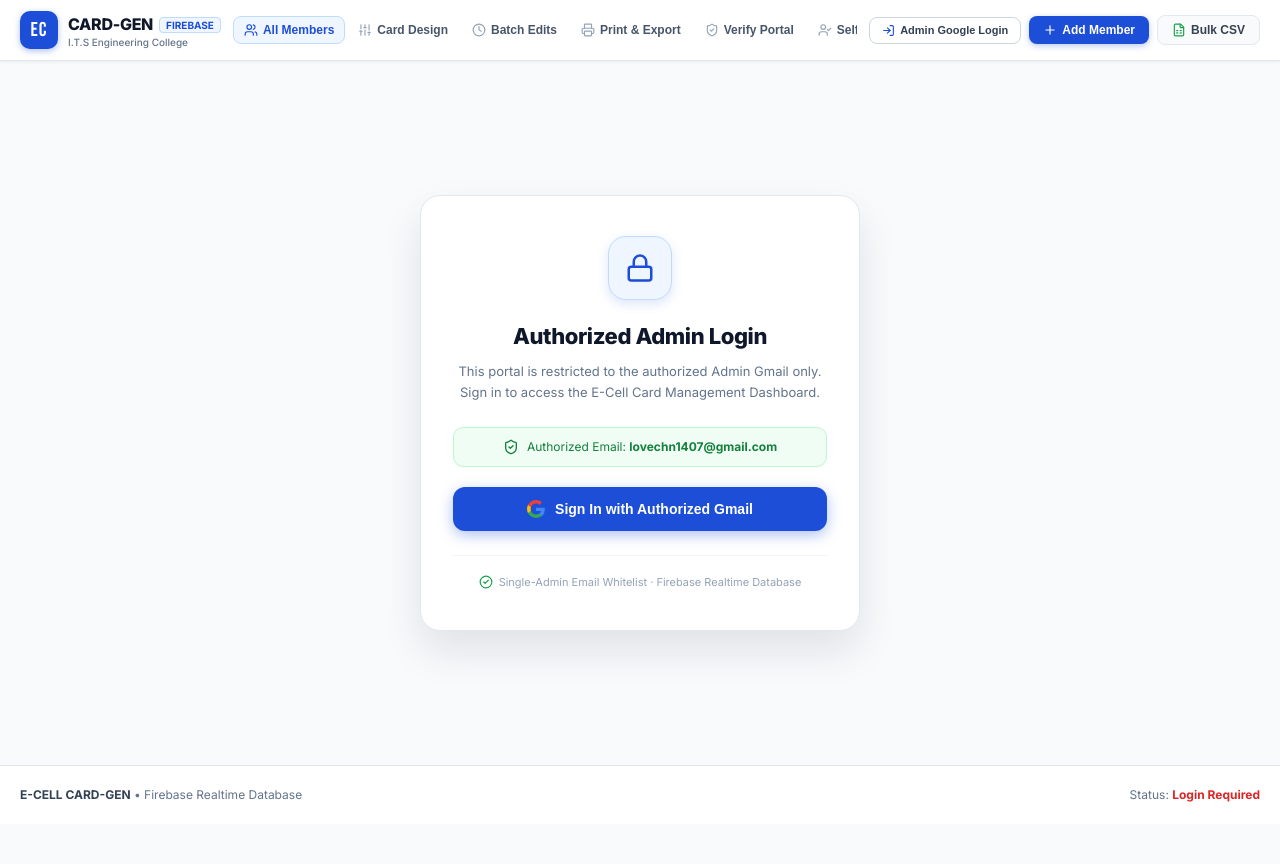
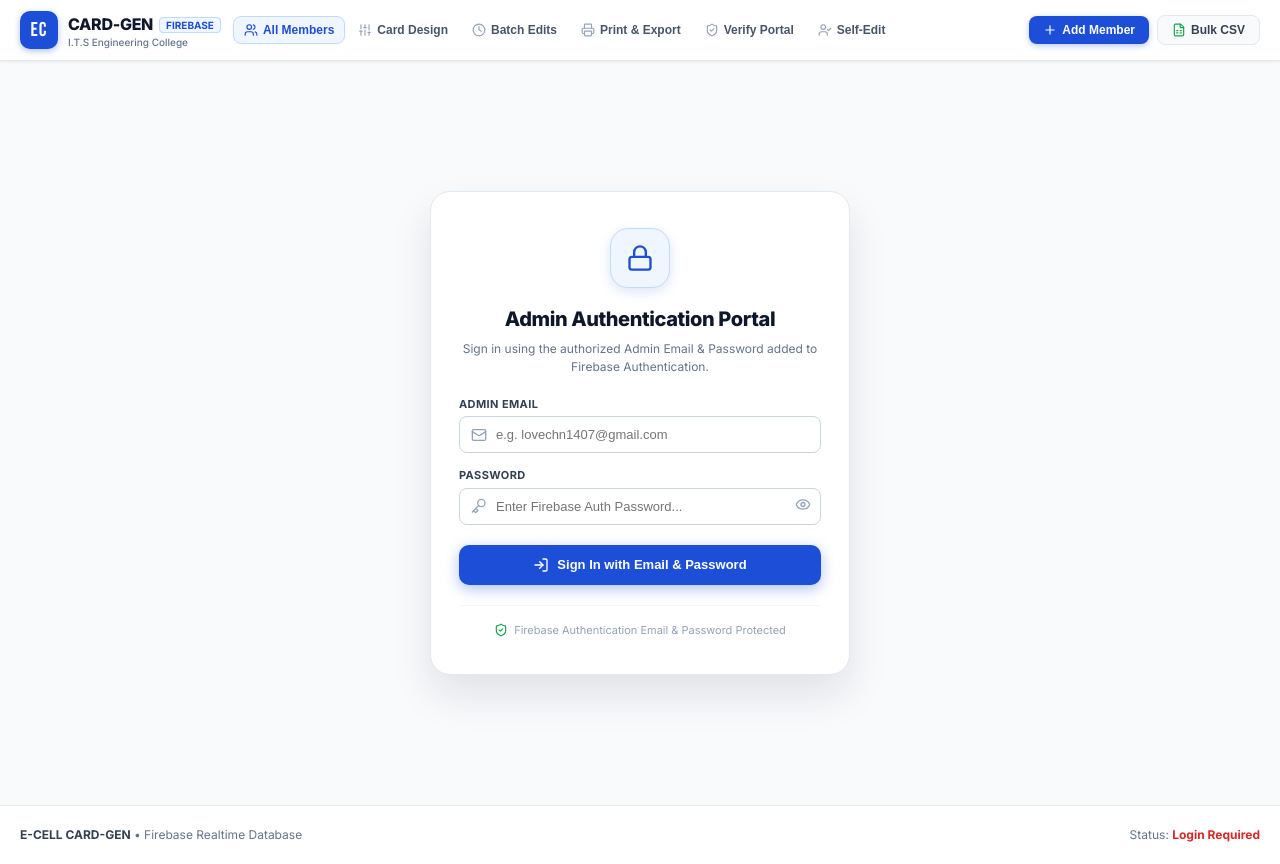
Before and after one commit to lovechn1407-debug/CARD-GEN, a React (Vite) app: page / in a window 1280 px wide. Before the commit the page ends 824 px from the top, so only its background shows below. Built offline with nearby package versions, Linux system fonts and the light colour scheme; no server answers; the database is empty.

Commit message:
feat: replace Google Auth with Email & Password Auth, remember admin session, and defer RTDB loading until authenticated

```diff
--- a/src/App.jsx
+++ b/src/App.jsx
@@ -38,30 +38,45 @@
   const [showBulkModal, setShowBulkModal] = useState(false);
 
   useEffect(() => {
-    // onAuthStateChanged fires once immediately when Firebase resolves auth
-    // (from either a fresh session, redirect result, or no session)
+    // Listen for Firebase Auth state changes (remembers logged-in admin user across page reloads)
     const unsubAuth = subscribeToAuth((u) => {
       setUser(u);
-      setAuthLoading(false); // Only show login gate AFTER Firebase tells us the auth state
+      setAuthLoading(false);
     });
-
-    const unsubMembers = subscribeMembers((list) => setMembers(list));
-    const unsubBatches = subscribeBatches((list) => setBatches(list));
-    const unsubConfig = subscribeTemplateConfig((cfg) => setTemplateConfig(cfg));
-    const unsubCardTemplates = subscribeCardTemplates((templates) => setCardTemplates(templates));
 
     const handleHashChange = () => setCurrentRoute(window.location.hash || '#/');
     window.addEventListener('hashchange', handleHashChange);
 
     return () => {
       unsubAuth();
-      unsubMembers();
-      unsubBatches();
-      unsubConfig();
-      unsubCardTemplates();
       window.removeEventListener('hashchange', handleHashChange);
     };
   }, []);
+
+  // DO NOT load Realtime Database until user logs in as Authorized Admin!
+  useEffect(() => {
+    const cfg = getTemplateConfig();
+    const isAdmin = user && !user.isAnonymous && isEmailAuthorized(user.email, cfg.allowedAdminEmail);
+
+    if (!isAdmin) {
+      setMembers([]);
+      setBatches([]);
+      return;
+    }
+
+    // Subscribe to database listeners ONLY when admin is logged in
+    const unsubMembers = subscribeMembers((list) => setMembers(list));
+    const unsubBatches = subscribeBatches((list) => setBatches(list));
+    const unsubConfig = subscribeTemplateConfig((cfg) => setTemplateConfig(cfg));
+    const unsubCardTemplates = subscribeCardTemplates((templates) => setCardTemplates(templates));
+
+    return () => {
+      unsubMembers && unsubMembers();
+      unsubBatches && unsubBatches();
+      unsubConfig && unsubConfig();
+      unsubCardTemplates && unsubCardTemplates();
+    };
+  }, [user]);
 
   const handleAddMember = async (newMember) => { await updateMember(newMember); };
   const handleImportBatch = async (newMembers, newBatch) => {
--- a/src/components/AdminLoginGate.jsx
+++ b/src/components/AdminLoginGate.jsx
@@ -1,91 +1,134 @@
 import React, { useState } from 'react';
-import { loginWithGoogle } from '../utils/firebase';
+import { loginWithEmailPassword } from '../utils/firebase';
 import { getTemplateConfig } from '../utils/storage';
-import { Lock, ShieldAlert, CheckCircle2, ShieldCheck } from 'lucide-react';
+import { Lock, ShieldAlert, ShieldCheck, Mail, Key, Eye, EyeOff, LogIn } from 'lucide-react';
 
 export default function AdminLoginGate() {
+  const [email, setEmail] = useState('');
+  const [password, setPassword] = useState('');
+  const [showPassword, setShowPassword] = useState(false);
   const [isSigningIn, setIsSigningIn] = useState(false);
   const [errorMsg, setErrorMsg] = useState('');
 
   const cfg = getTemplateConfig();
   const currentAllowedEmail = cfg.allowedAdminEmail;
 
-  const handleGoogleLogin = async () => {
+  const handleEmailPasswordLogin = async (e) => {
+    e.preventDefault();
+    if (!email.trim() || !password) {
+      setErrorMsg('Please enter both Email and Password.');
+      return;
+    }
     setIsSigningIn(true);
     setErrorMsg('');
     try {
-      await loginWithGoogle(currentAllowedEmail);
-      // onAuthStateChanged in App.jsx will detect the sign-in and update state
+      await loginWithEmailPassword(email, password, currentAllowedEmail);
+      // onAuthStateChanged in App.jsx detects authentication state
     } catch (err) {
-      setErrorMsg(err.message || 'Google Sign-In failed. Please try again.');
+      setErrorMsg(err.message || 'Authentication failed. Check your Firebase Auth credentials.');
     } finally {
       setIsSigningIn(false);
     }
   };
 
   return (
-    <div style={{ minHeight: '80vh', display: 'flex', alignItems: 'center', justifyContent: 'center', padding: '24px 16px', boxSizing: 'border-box' }}>
-      <div style={{ background: '#ffffff', border: '1px solid #e2e8f0', borderRadius: '20px', padding: '40px 32px', maxWidth: '440px', width: '100%', boxShadow: '0 20px 40px rgba(15,23,42,0.1)', textAlign: 'center', boxSizing: 'border-box' }}>
+    <div style={{ minHeight: '85vh', display: 'flex', alignItems: 'center', justifyContent: 'center', padding: '24px 16px', boxSizing: 'border-box' }}>
+      <div style={{ background: '#ffffff', border: '1px solid #e2e8f0', borderRadius: '20px', padding: '36px 28px', maxWidth: '420px', width: '100%', boxShadow: '0 20px 40px rgba(15,23,42,0.1)', textAlign: 'center', boxSizing: 'border-box' }}>
 
-        <div style={{ width: 64, height: 64, background: '#eff6ff', border: '1px solid #bfdbfe', borderRadius: '18px', display: 'flex', alignItems: 'center', justifyContent: 'center', margin: '0 auto 20px', boxShadow: '0 4px 12px rgba(29,78,216,0.15)' }}>
-          <Lock style={{ width: 30, height: 30, color: '#1d4ed8' }} />
+        <div style={{ width: 60, height: 60, background: '#eff6ff', border: '1px solid #bfdbfe', borderRadius: '18px', display: 'flex', alignItems: 'center', justifyContent: 'center', margin: '0 auto 16px', boxShadow: '0 4px 12px rgba(29,78,216,0.15)' }}>
+          <Lock style={{ width: 28, height: 28, color: '#1d4ed8' }} />
         </div>
 
-        <h2 style={{ fontSize: '22px', fontWeight: 800, color: '#0f172a', margin: '0 0 8px', letterSpacing: '-0.4px' }}>
-          Authorized Admin Login
+        <h2 style={{ fontSize: '20px', fontWeight: 800, color: '#0f172a', margin: '0 0 6px', letterSpacing: '-0.4px' }}>
+          Admin Authentication Portal
         </h2>
 
-        <p style={{ fontSize: '13px', color: '#64748b', margin: '0 0 24px', lineHeight: 1.6 }}>
-          This portal is restricted to the authorized Admin Gmail only. Sign in to access the E-Cell Card Management Dashboard.
+        <p style={{ fontSize: '12px', color: '#64748b', margin: '0 0 20px', lineHeight: 1.5 }}>
+          Sign in using the authorized Admin Email & Password added to Firebase Authentication.
         </p>
 
-        {currentAllowedEmail && (
-          <div style={{ background: '#f0fdf4', border: '1px solid #bbf7d0', borderRadius: '10px', padding: '10px 14px', marginBottom: '20px', fontSize: '12px', color: '#15803d', display: 'flex', alignItems: 'center', gap: '8px', justifyContent: 'center' }}>
-            <ShieldCheck style={{ width: 16, height: 16, flexShrink: 0 }} />
-            <span>Authorized Email: <strong>{currentAllowedEmail}</strong></span>
-          </div>
-        )}
-
         {errorMsg && (
-          <div style={{ padding: '12px 14px', background: '#fef2f2', border: '1px solid #fecaca', color: '#dc2626', fontSize: '12px', borderRadius: '10px', fontWeight: 600, marginBottom: '20px', textAlign: 'left', display: 'flex', alignItems: 'flex-start', gap: '8px', lineHeight: 1.5 }}>
-            <ShieldAlert style={{ width: 18, height: 18, flexShrink: 0, marginTop: '1px' }} />
+          <div style={{ padding: '10px 12px', background: '#fef2f2', border: '1px solid #fecaca', color: '#dc2626', fontSize: '12px', borderRadius: '10px', fontWeight: 600, marginBottom: '16px', textAlign: 'left', display: 'flex', alignItems: 'flex-start', gap: '8px', lineHeight: 1.4 }}>
+            <ShieldAlert style={{ width: 16, height: 16, flexShrink: 0, marginTop: '2px' }} />
             <div>{errorMsg}</div>
           </div>
         )}
 
+        <form onSubmit={handleEmailPasswordLogin} style={{ display: 'flex', flexDirection: 'column', gap: '14px', textAlign: 'left' }}>
+          {/* Email Input */}
+          <div>
+            <label style={{ display: 'block', fontSize: '11px', fontWeight: 700, color: '#334155', marginBottom: '4px', textTransform: 'uppercase', letterSpacing: '0.4px' }}>
+              Admin Email
+            </label>
+            <div style={{ position: 'relative' }}>
+              <Mail style={{ position: 'absolute', left: '12px', top: '50%', transform: 'translateY(-50%)', width: 16, height: 16, color: '#94a3b8' }} />
+              <input
+                type="email"
+                required
+                value={email}
+                onChange={(e) => setEmail(e.target.value)}
+                placeholder="e.g. lovechn1407@gmail.com"
+                style={{ width: '100%', padding: '10px 12px 10px 36px', border: '1px solid #cbd5e1', borderRadius: '8px', fontSize: '13px', color: '#0f172a', outline: 'none', boxSizing: 'border-box' }}
+              />
+            </div>
+          </div>
+
+          {/* Password Input */}
+          <div>
+            <label style={{ display: 'block', fontSize: '11px', fontWeight: 700, color: '#334155', marginBottom: '4px', textTransform: 'uppercase', letterSpacing: '0.4px' }}>
+              Password
+            </label>
+            <div style={{ position: 'relative' }}>
+              <Key style={{ position: 'absolute', left: '12px', top: '50%', transform: 'translateY(-50%)', width: 16, height: 16, color: '#94a3b8' }} />
+              <input
+                type={showPassword ? 'text' : 'password'}
+                required
+                value={password}
+                onChange={(e) => setPassword(e.target.value)}
+                placeholder="Enter Firebase Auth Password..."
+                style={{ width: '100%', padding: '10px 36px 10px 36px', border: '1px solid #cbd5e1', borderRadius: '8px', fontSize: '13px', color: '#0f172a', outline: 'none', boxSizing: 'border-box' }}
+              />
               <button
-          onClick={handleGoogleLogin}
+                type="button"
+                onClick={() => setShowPassword(!showPassword)}
+                style={{ position: 'absolute', right: '10px', top: '50%', transform: 'translateY(-50%)', background: 'none', border: 'none', cursor: 'pointer', padding: 0, color: '#94a3b8' }}
+              >
+                {showPassword ? <EyeOff style={{ width: 16, height: 16 }} /> : <Eye style={{ width: 16, height: 16 }} />}
+              </button>
+            </div>
+          </div>
+
+          {/* Submit Button */}
+          <button
+            type="submit"
             disabled={isSigningIn}
             style={{
               width: '100%',
               display: 'flex',
               alignItems: 'center',
               justifyContent: 'center',
-            gap: '10px',
-            padding: '13px 20px',
+              gap: '8px',
+              padding: '12px 18px',
               background: isSigningIn ? '#cbd5e1' : '#1d4ed8',
               color: '#ffffff',
               border: 'none',
-            borderRadius: '12px',
-            fontSize: '14px',
+              borderRadius: '10px',
+              fontSize: '13px',
               fontWeight: 700,
               cursor: isSigningIn ? 'not-allowed' : 'pointer',
               boxShadow: '0 4px 14px rgba(29,78,216,0.35)',
+              marginTop: '6px',
               transition: 'all 0.15s ease'
             }}
           >
-          <svg style={{ width: 18, height: 18 }} viewBox="0 0 24 24">
-            <path fill="#4285F4" d="M23.745 12.27c0-.7-.06-1.4-.19-2.07H12v4.51h6.6c-.29 1.52-1.14 2.82-2.4 3.68v3.05h3.88c2.27-2.09 3.665-5.17 3.665-9.17z"/>
-            <path fill="#34A853" d="M12 24c3.24 0 5.95-1.08 7.93-2.91l-3.88-3.05c-1.08.72-2.45 1.16-4.05 1.16-3.12 0-5.77-2.1-6.72-4.93H1.29v3.15C3.26 21.3 7.35 24 12 24z"/>
-            <path fill="#FBBC05" d="M5.28 14.27c-.25-.72-.38-1.49-.38-2.27s.13-1.55.38-2.27V6.58H1.29C.47 8.21 0 10.05 0 12s.47 3.79 1.29 5.42l3.99-3.15z"/>
-            <path fill="#EA4335" d="M12 4.75c1.77 0 3.35.61 4.6 1.8l3.42-3.42C17.95 1.19 15.24 0 12 0 7.35 0 3.26 2.7 1.29 6.58l3.99 3.15c.95-2.83 3.6-4.98 6.72-4.98z"/>
-          </svg>
-          {isSigningIn ? 'Opening Google Sign-In...' : 'Sign In with Authorized Gmail'}
+            <LogIn style={{ width: 16, height: 16 }} />
+            {isSigningIn ? 'Authenticating Admin...' : 'Sign In with Email & Password'}
           </button>
+        </form>
 
-        <div style={{ marginTop: '24px', paddingTop: '18px', borderTop: '1px solid #f1f5f9', display: 'flex', alignItems: 'center', justifyContent: 'center', gap: '6px', fontSize: '11px', color: '#94a3b8' }}>
-          <CheckCircle2 style={{ width: 14, height: 14, color: '#16a34a' }} />
-          <span>Single-Admin Email Whitelist · Firebase Realtime Database</span>
+        <div style={{ marginTop: '20px', paddingTop: '16px', borderTop: '1px solid #f1f5f9', display: 'flex', alignItems: 'center', justifyContent: 'center', gap: '6px', fontSize: '11px', color: '#94a3b8' }}>
+          <ShieldCheck style={{ width: 14, height: 14, color: '#16a34a' }} />
+          <span>Firebase Authentication Email & Password Protected</span>
         </div>
       </div>
     </div>
--- a/src/components/Navbar.jsx
+++ b/src/components/Navbar.jsx
@@ -1,6 +1,6 @@
 import React from 'react';
 import { Users, Clock, Printer, ShieldCheck, UserCheck, Plus, FileSpreadsheet, Sliders, LogIn, LogOut, CheckCircle2 } from 'lucide-react';
-import { loginWithGoogle, logoutUser } from '../utils/firebase';
+import { logoutUser } from '../utils/firebase';
 
 const styles = {
   header: {
@@ -92,14 +92,6 @@
     { id: 'edit-portal', label: 'Self-Edit', icon: UserCheck }
   ];
 
-  const handleGoogleAuth = async () => {
-    try {
-      await loginWithGoogle();
-    } catch (e) {
-      alert("Google Sign-In failed or was cancelled.");
-    }
-  };
-
   return (
     <header style={styles.header}>
       <div style={styles.inner}>
@@ -147,49 +139,25 @@
           })}
         </nav>
 
-        {/* Action Buttons & Firebase Google Auth */}
+        {/* Action Buttons & Auth Status */}
         <div style={styles.actions}>
 
-          {/* Google Auth Status */}
+          {/* Admin Auth Status */}
           {user && !user.isAnonymous ? (
-            <div style={{ display: 'flex', alignItems: 'center', gap: '6px', padding: '4px 8px', background: '#f0fdf4', border: '1px solid #bbf7d0', borderRadius: '8px' }}>
-              {user.photoURL ? (
-                <img src={user.photoURL} alt="Avatar" style={{ width: 22, height: 22, borderRadius: '50%', objectFit: 'cover' }} />
-              ) : (
-                <CheckCircle2 style={{ width: 16, height: 16, color: '#16a34a' }} />
-              )}
-              <span style={{ fontSize: '11px', fontWeight: 700, color: '#15803d', maxWidth: '100px', overflow: 'hidden', textOverflow: 'ellipsis', whiteSpace: 'nowrap' }}>
-                {user.displayName || user.email}
+            <div style={{ display: 'flex', alignItems: 'center', gap: '6px', padding: '4px 10px', background: '#f0fdf4', border: '1px solid #bbf7d0', borderRadius: '8px' }}>
+              <CheckCircle2 style={{ width: 15, height: 15, color: '#16a34a' }} />
+              <span style={{ fontSize: '11px', fontWeight: 700, color: '#15803d', maxWidth: '120px', overflow: 'hidden', textOverflow: 'ellipsis', whiteSpace: 'nowrap' }}>
+                {user.email}
               </span>
               <button
                 onClick={logoutUser}
-                title="Sign Out"
-                style={{ background: 'none', border: 'none', cursor: 'pointer', padding: '2px', color: '#94a3b8' }}
+                title="Sign Out Admin"
+                style={{ display: 'inline-flex', alignItems: 'center', gap: '3px', background: '#fff', border: '1px solid #fecaca', borderRadius: '6px', cursor: 'pointer', padding: '2px 6px', color: '#dc2626', fontSize: '10px', fontWeight: 700 }}
               >
-                <LogOut style={{ width: 13, height: 13 }} />
+                <LogOut style={{ width: 12, height: 12 }} /> Logout
               </button>
             </div>
-          ) : (
-            <button
-              onClick={handleGoogleAuth}
-              style={{
-                display: 'inline-flex',
-                alignItems: 'center',
-                gap: '5px',
-                padding: '6px 12px',
-                background: '#fff',
-                color: '#334155',
-                border: '1px solid #cbd5e1',
-                borderRadius: '8px',
-                fontSize: '11px',
-                fontWeight: 700,
-                cursor: 'pointer',
-                whiteSpace: 'nowrap'
-              }}
-            >
-              <LogIn style={{ width: 13, height: 13, color: '#1d4ed8' }} /> Admin Google Login
-            </button>
-          )}
+          ) : null}
 
           <button
             onClick={onOpenAddModal}
```
Also changed, not shown: src/utils/firebase.js (+21 -11 lines). Lines whose indentation alone changed are shown as unchanged.
